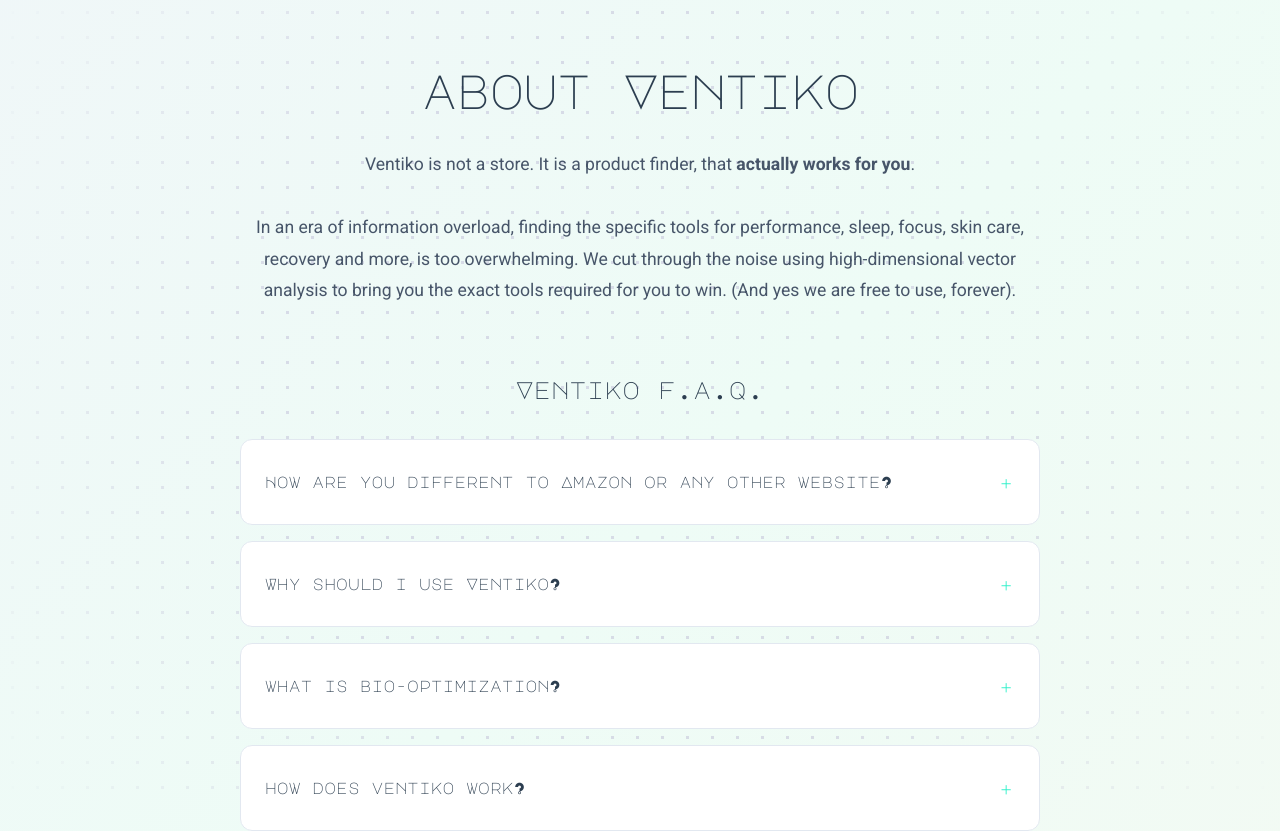
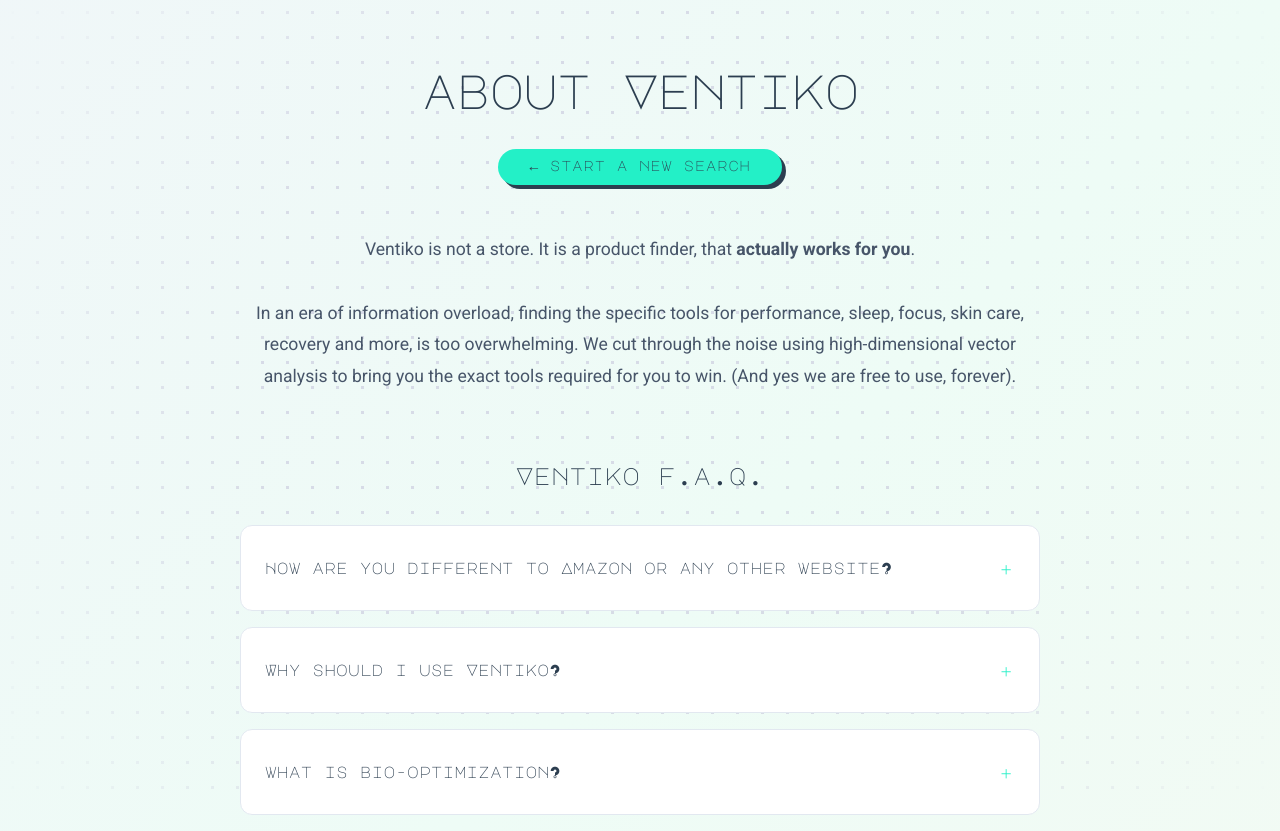
Before and after one commit to askthewitch/ventiko-engine, a React (Vite) app in the folder frontend/: page /about in a window 1280 px wide. Shown: the top 831 px of the page. Built offline with nearby package versions, Linux system fonts and the light colour scheme.

Commit message:
Phase 18 Complete: Intelligence Layer, SEO Schema, and Navigation Upgrade

```diff
--- a/frontend/src/pages/About.jsx
+++ b/frontend/src/pages/About.jsx
@@ -1,18 +1,21 @@
 import { useState } from 'react'
+import { useNavigate } from 'react-router-dom' // CHANGED: Added hook
 
 function About() {
+  const navigate = useNavigate(); // CHANGED: Initialize hook
+
   // FAQ Data Structure
   const faqs = [
     {
-      question: "How are you different to Amazon or any other website?", // LOWERCASE for readability
+      question: "How are you different to Amazon or any other website?",
       answer: "We are changing the game, we all like a little browse sometimes, but we know what we want and we want it now. We found shoppers were getting fed up with browsing, so we founded our deeply trained AI based product finder, to listen to you, and give you what you want. We do not own any products, we are an affiliate marketplace who will guide you to the best products. We basically, do the hard work for you, then we cheer and shout for you when you cross that finish line, we tell you how radiant your new skin routine looks and at Team Ventiko, we are always wanting more, so we expect you to be the same."
     },
     {
-      question: "Why should i use Ventiko?", // LOWERCASE for readability
+      question: "Why should i use Ventiko?",
       answer: "Ventiko is basically your personal shopper, gone are the days searching and scrolling, we want you winning now. Ventiko partners with trusted global partners, and is trained to deliver the best products for you, right now. We don't want you to search 'running trainers' or 'electrolytes' or 'best protein for gains?' No, we want you to tell us why you are here and what you actually want 'I am training for my first half marathon in June, what trainers would be best for me?' and 'I am hitting the gym hard this year, what supplements should I take to keep me going and get stronger day after day?' You can also mix it up 'I am training for my next hyrox, I need a matching outfit, energy tablets for just before I start, and a nice moisteriser for when I finish to feel amazing!' All will work with Ventiko. We are the new way to shop."
     },
     {
-      question: "what is bio-optimization?", // LOWERCASE for readability
+      question: "what is bio-optimization?",
       answer: "Bio-optimization is the systematic application of science, technology, and nature to improve human performance. Unlike 'bio-hacking' which often implies shortcuts, bio-optimization focuses on sustainable, long-term physiological improvements through protocols, supplements, and tools."
     },
     {
@@ -40,8 +43,17 @@
 
       {/* SECTION 1: THE MISSION */}
       <section style={{ marginBottom: '4rem', textAlign: 'center' }}>
-        {/* LOWERCASE TITLE */}
         <h1>about Ventiko</h1>
+
+        {/* CHANGED: ADDED NAVIGATION BUTTON */}
+        <button
+          onClick={() => navigate('/')}
+          className="main-search-btn"
+          style={{ marginBottom: '2rem', fontSize: '0.9rem', padding: '0.6rem 2rem' }}
+        >
+          ← start a new search
+        </button>
+
         <p style={{
           fontFamily: 'Roboto, sans-serif',
           fontSize: '1.1rem',
--- a/frontend/src/pages/Archive.jsx
+++ b/frontend/src/pages/Archive.jsx
@@ -32,6 +32,16 @@
 
       <section style={{ marginBottom: '3rem', textAlign: 'center' }}>
         <h1>live archive</h1>
+
+        {/* CHANGED: ADDED NAVIGATION BUTTON */}
+        <button
+          onClick={() => navigate('/')}
+          className="main-search-btn"
+          style={{ marginBottom: '2rem', fontSize: '0.9rem', padding: '0.6rem 2rem' }}
+        >
+          ← start a new search
+        </button>
+
         <p style={{ fontFamily: 'Roboto', color: '#64748b' }}>
           real-time optimization requests from the community
         </p>
```
Also changed, not shown: 1 other file (tests, documents, lock files or other folders).
